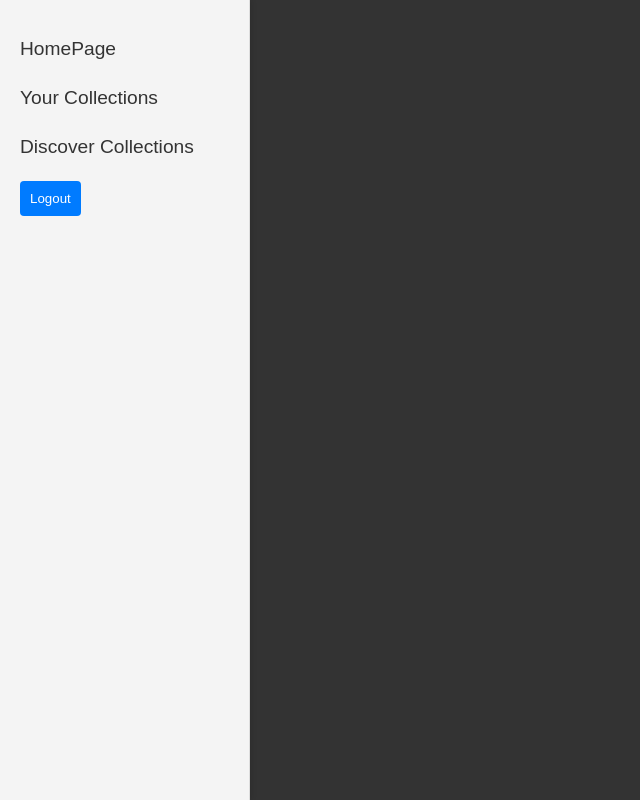
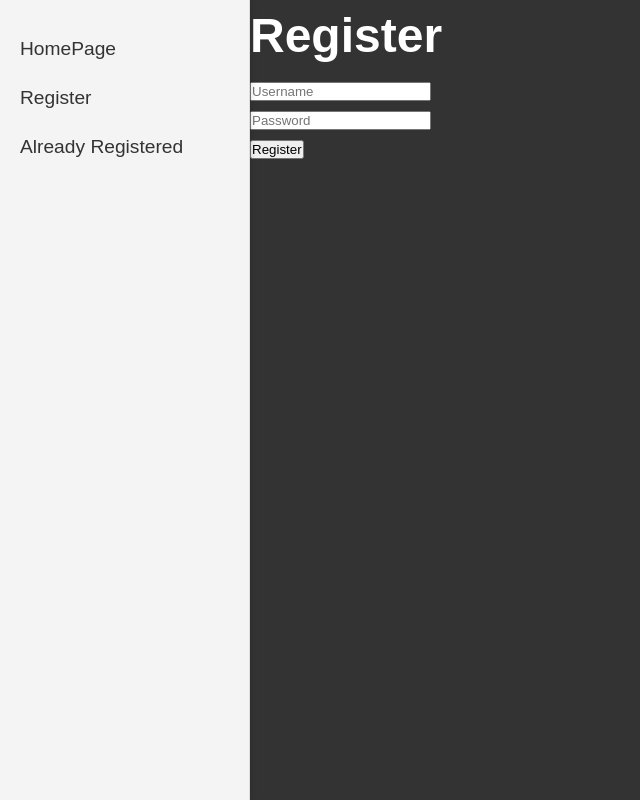
Before and after one commit to chriscooley1/race-the-clock, a React (Vite) app: page /letter-reader/register in a window 1280 px wide. Shown: the whole page, without its empty margins (0-640 px from the left). Built offline with nearby package versions, Linux system fonts and the light colour scheme.

Commit message:
Fix routing for refresh or if not registered

```diff
--- a/src/App.tsx
+++ b/src/App.tsx
@@ -28,7 +28,7 @@ const App: React.FC = () => {
   return (
     <AuthProvider>
       <div className={`app-container ${theme.className}`}>
-        <Router>
+        <Router basename="/letter-reader">
           <Sidebar />
           <div style={{ flex: 1, marginLeft: '250px' }}>
             <Routes>
@@ -36,7 +36,7 @@ const App: React.FC = () => {
               <Route path="/login" element={<Login />} />
               <Route path="/register" element={<Register />} />
               <Route path="/home" element={<PrivateRoute element={<HomePage handleSettingsUpdate={handleSettingsUpdate} handleHistoryLoad={handleHistoryLoad} userId={1} />} />} />
-              <Route path="/fullscreen-display" element={<FullScreenDisplay sequence={sequence} speed={speed} />} />
+              <Route path="/fullscreen-display" element={<PrivateRoute element={<FullScreenDisplay sequence={sequence} speed={speed} />} />} />
             </Routes>
           </div>
         </Router>
--- a/src/components/FullScreenDisplay.tsx
+++ b/src/components/FullScreenDisplay.tsx
@@ -32,7 +32,7 @@ const FullScreenDisplay: React.FC = () => {
   }, [sequence, speed]);
 
   const handleBack = () => {
-    navigate("/");
+    navigate("/home"); // Navigate back to HomePage
   };
 
   return (
--- a/src/components/Sidebar.tsx
+++ b/src/components/Sidebar.tsx
@@ -5,7 +5,7 @@ import { useAuth } from '../context/AuthContext';
 
 const Sidebar: React.FC = () => {
   const navigate = useNavigate();
-  const { setToken } = useAuth();
+  const { setToken, isAuthenticated } = useAuth();
 
   const handleLogout = () => {
     setToken(null);
@@ -15,10 +15,20 @@ const Sidebar: React.FC = () => {
   return (
     <div className="sidebar">
       <ul>
-        <li><Link to="/">HomePage</Link></li>
-        <li><Link to="/your-collections">Your Collections</Link></li>
-        <li><Link to="/discover-collections">Discover Collections</Link></li>
-        <li><button onClick={handleLogout}>Logout</button></li>
+        {isAuthenticated ? (
+          <>
+            <li><Link to="/home">HomePage</Link></li>
+            <li><Link to="/your-collections">Your Collections</Link></li>
+            <li><Link to="/discover-collections">Discover Collections</Link></li>
+            <li><button onClick={handleLogout}>Logout</button></li>
+          </>
+        ) : (
+          <>
+            <li><Link to="/">HomePage</Link></li>
+            <li><Link to="/register">Register</Link></li>
+            <li><Link to="/login">Already Registered</Link></li>
+          </>
+        )}
       </ul>
     </div>
   );
```
